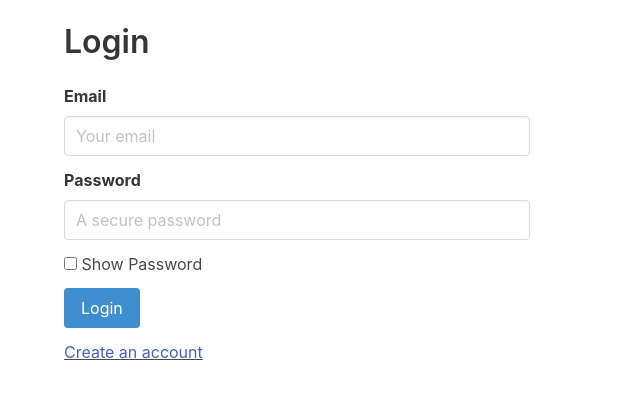
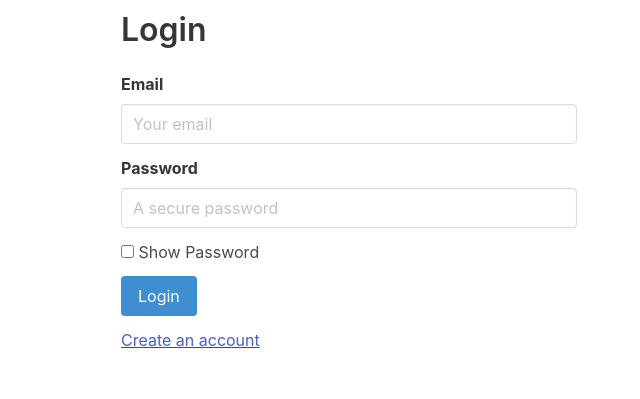
Before and after one commit to meizuflux/private-destination, a Python web app: template templates/onboarding.html in a window 1280 px wide. Shown: the top 399 px of the page, without its empty margins (291-931 px from the left). Run offline with Jinja, Linux system fonts and the light colour scheme; the template is opened without the code that fills it, so the values that code supplies are empty.

Commit message:
should fix spacing issue

```diff
--- a/templates/onboarding.html
+++ b/templates/onboarding.html
@@ -5,8 +5,8 @@
 {% endblock %}
 
 {% block body%}
-    <div class="container ml-3 mr-3">
-        <div class="columns is-centered mt-3">
+    <div class="container px-3 pt-3">
+        <div class="columns is-centered">
             <div class="column is-5">
                 <form action="/auth/{{'signup' if type == 'signup' else 'login'}}" method="POST">
                     <h1 class="title">{{"Sign Up" if type == "signup" else "Login"}}</h1>
```
